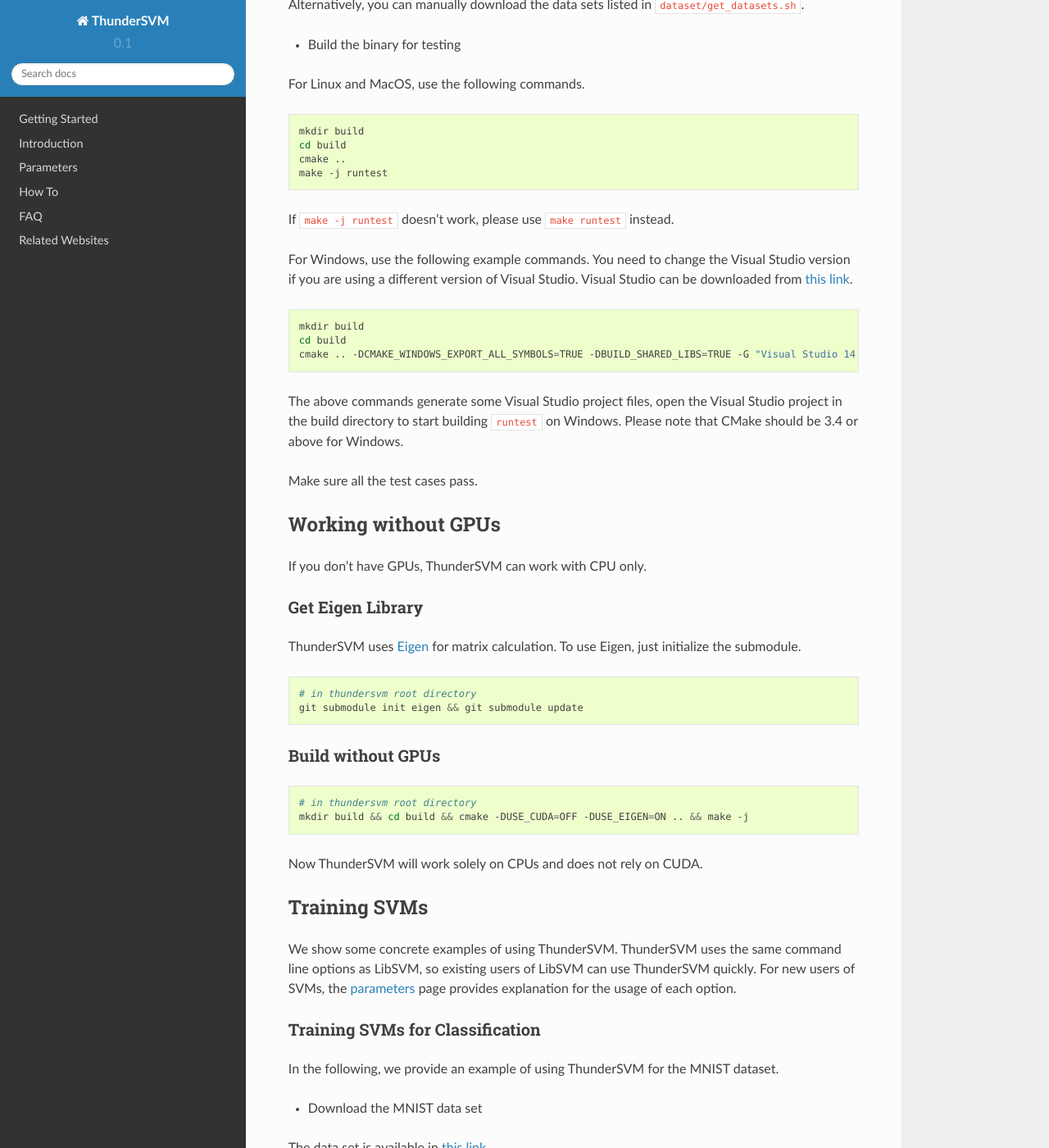
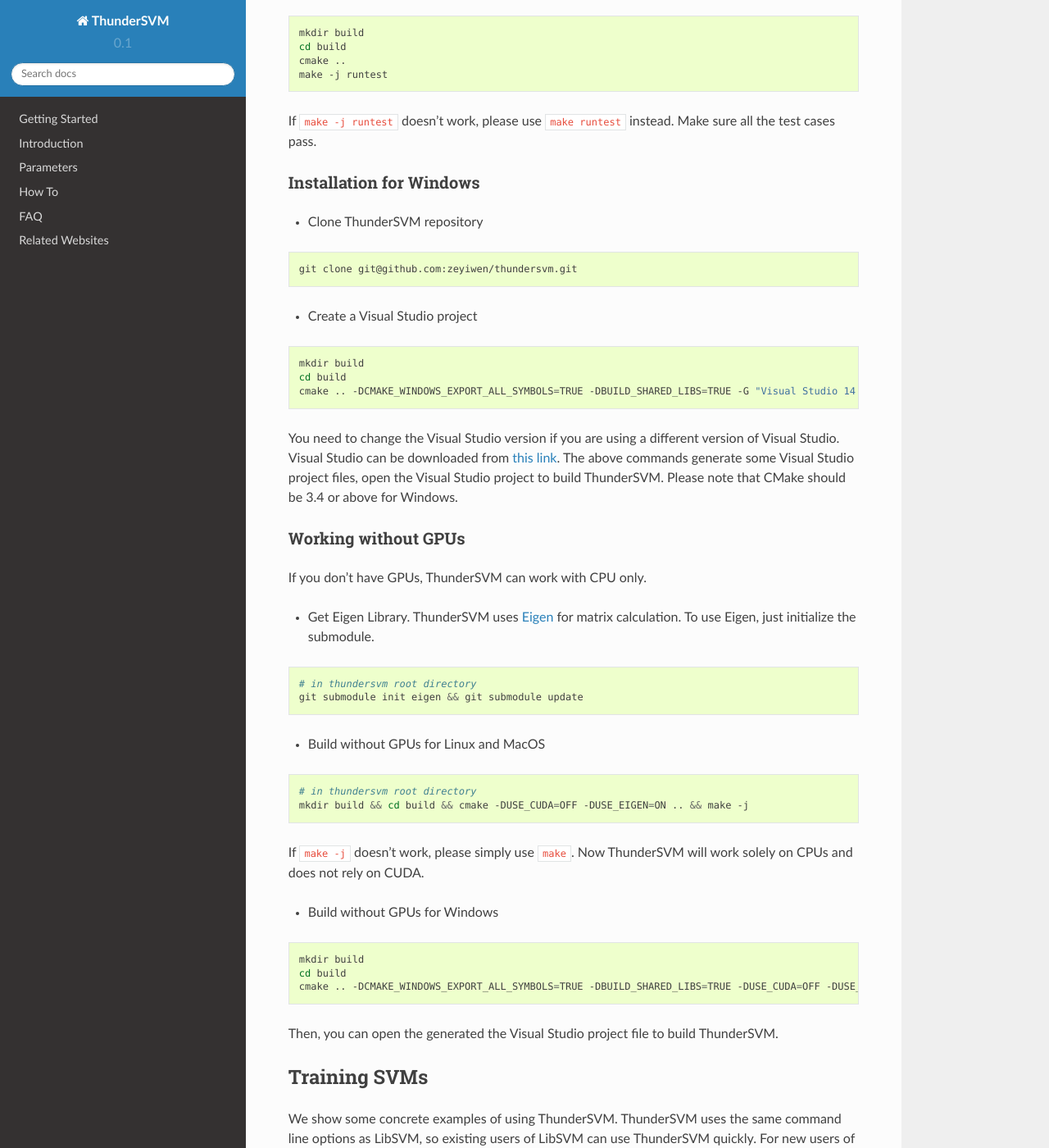
Before and after one commit to Xtra-Computing/thundersvm, a Sphinx documentation site: the page built from docs/get-started.md, in a window 1280 px wide and 1400 px high, scrolled down 815 px. Shown: the whole window at 82% size. Built offline with Sphinx 7.4.7 and the Read the Docs theme 2.0.0, drawn with Linux system fonts in a browser that asks for light colours; some of the changed text lies outside the part shown.

Commit message:
improve docs

````diff
--- a/docs/get-started.md
+++ b/docs/get-started.md
@@ -8,59 +8,67 @@
 
 If you want to use GPUs, you also need to install CUDA.
 
-* [CUDA](https://developer.nvidia.com/cuda-downloads)
+* [CUDA](https://developer.nvidia.com/cuda-downloads) 7.5 or above
 
 ## Installation
+#### Installation for  Linux and MacOS
 * Clone ThunderSVM repository
 ```bash
 git clone git@github.com:zeyiwen/thundersvm.git
 ```
 
 * Download testing datasets
-
-In Linux or MacOS, use the following commands.
 ```bash
 cd thundersvm
 dataset/get_datasets.sh
 ```
-In Windows, you need to install tools such as [Cygwin](https://www.cygwin.com/) to run ```dataset/get_datasets.sh```. Alternatively, you can manually download the data sets listed in ```dataset/get_datasets.sh```.
 
 * Build the binary for testing
-
-For Linux and MacOS, use the following commands.
 ```bash
 mkdir build
 cd build
 cmake ..
 make -j runtest
 ```
-If ```make -j runtest``` doesn't work, please use ```make runtest``` instead.
+If ```make -j runtest``` doesn't work, please use ```make runtest``` instead. Make sure all the test cases pass.
 
-For Windows, use the following example commands. You need to change the Visual Studio version if you are using a different version of Visual Studio. Visual Studio can be downloaded from [this link](https://www.visualstudio.com/vs/).
+#### Installation for Windows
+* Clone ThunderSVM repository
+```bash
+git clone git@github.com:zeyiwen/thundersvm.git
+```
+
+* Create a Visual Studio project
 ```bash
 mkdir build
 cd build
 cmake .. -DCMAKE_WINDOWS_EXPORT_ALL_SYMBOLS=TRUE -DBUILD_SHARED_LIBS=TRUE -G "Visual Studio 14 2015 Win64"
 ```
-The above commands generate some Visual Studio project files, open the Visual Studio project in the build directory to start building ```runtest``` on Windows. Please note that CMake should be 3.4 or above for Windows.
+You need to change the Visual Studio version if you are using a different version of Visual Studio. Visual Studio can be downloaded from [this link](https://www.visualstudio.com/vs/). The above commands generate some Visual Studio project files, open the Visual Studio project to build ThunderSVM. Please note that CMake should be 3.4 or above for Windows.
 
-Make sure all the test cases pass.
+#### Working without GPUs
+If you don't have GPUs, ThunderSVM can work with CPU only.
 
-## Working without GPUs
-If you don't have GPUs, ThunderSVM can work with CPU only.
-### Get Eigen Library
-ThunderSVM uses [Eigen](http://eigen.tuxfamily.org/index.php?title=Main_Page) for matrix calculation. To use Eigen, just
+* Get Eigen Library. ThunderSVM uses [Eigen](http://eigen.tuxfamily.org/index.php?title=Main_Page) for matrix calculation. To use Eigen, just
 initialize the submodule.
 ```bash
 # in thundersvm root directory
 git submodule init eigen && git submodule update
 ```
-### Build without GPUs
+* Build without GPUs for Linux and MacOS
 ```bash
 # in thundersvm root directory
 mkdir build && cd build && cmake -DUSE_CUDA=OFF -DUSE_EIGEN=ON .. && make -j
 ```
-Now ThunderSVM will work solely on CPUs and does not rely on CUDA.
+If ```make -j``` doesn't work, please simply use ```make```. Now ThunderSVM will work solely on CPUs and does not rely on CUDA.
+
+* Build without GPUs for Windows
+```bash
+mkdir build
+cd build
+cmake .. -DCMAKE_WINDOWS_EXPORT_ALL_SYMBOLS=TRUE -DBUILD_SHARED_LIBS=TRUE -DUSE_CUDA=OFF -DUSE_EIGEN=ON -G "Visual Studio 14 2015 Win64"
+```
+Then, you can open the generated the Visual Studio project file to build ThunderSVM.
 
 ## Training SVMs
 We show some concrete examples of using ThunderSVM. ThunderSVM uses the same command line options as LibSVM, so existing users of LibSVM can use ThunderSVM quickly. For new users of SVMs, the [parameters](parameters.md) page provides explanation for the usage of each option.
@@ -68,21 +76,14 @@
 ### Training SVMs for Classification
 In the following, we provide an example of using ThunderSVM for the MNIST dataset.
 
-* Download the MNIST data set
+* Download the MNIST data set. The data set is available in [this link](https://www.csie.ntu.edu.tw/~cjlin/libsvmtools/datasets/multiclass/mnist.scale.bz2).
 
-The data set is available in [this link](https://www.csie.ntu.edu.tw/~cjlin/libsvmtools/datasets/multiclass/mnist.scale.bz2).
-
-* Decompress the data set
-
-For Unix based OSes, you can use
+* Decompress the data set. For Windows machines, you can decompress the data set using tools such as [7-Zip](www.7-zip.org). For Unix based OSes, you can use
 ```bash
 bunzip2 mnist.scale.bz2
 ```
-For Windows machines, you can decompress the data set using tools such as [7-Zip](www.7-zip.org).
 
-* Install ThunderSVM
-
-Instructions available in [How To](how-to.md) page.
+* Install ThunderSVM. Instructions available in [How To](how-to.md) page.
 
 * Run ThunderSVM
 ```bash
@@ -93,13 +94,9 @@
 ### Training SVMs for Regression
 The usage of other SVM algorithms (such as SVM regression) are similar to the above example. The key different is the selection of the options. Let's take Abalone data set as an example.
 
-* Download the Abalone data set
+* Download the Abalone data set. The data set is available in [this link](https://www.csie.ntu.edu.tw/~cjlin/libsvmtools/datasets/regression/abalone_scale).
 
-The data set is available in [this link](https://www.csie.ntu.edu.tw/~cjlin/libsvmtools/datasets/regression/abalone_scale).
-
-* Install ThunderSVM
-
-Instructions available in [How To](how-to.md) page.
+* Install ThunderSVM. Instructions available in [How To](how-to.md) page.
 
 * Run ThunderSVM
 ```bash
````
Also changed, not shown: docs/how-to.md (+2 -2 lines), docs/intro.md (+3 -3 lines).
